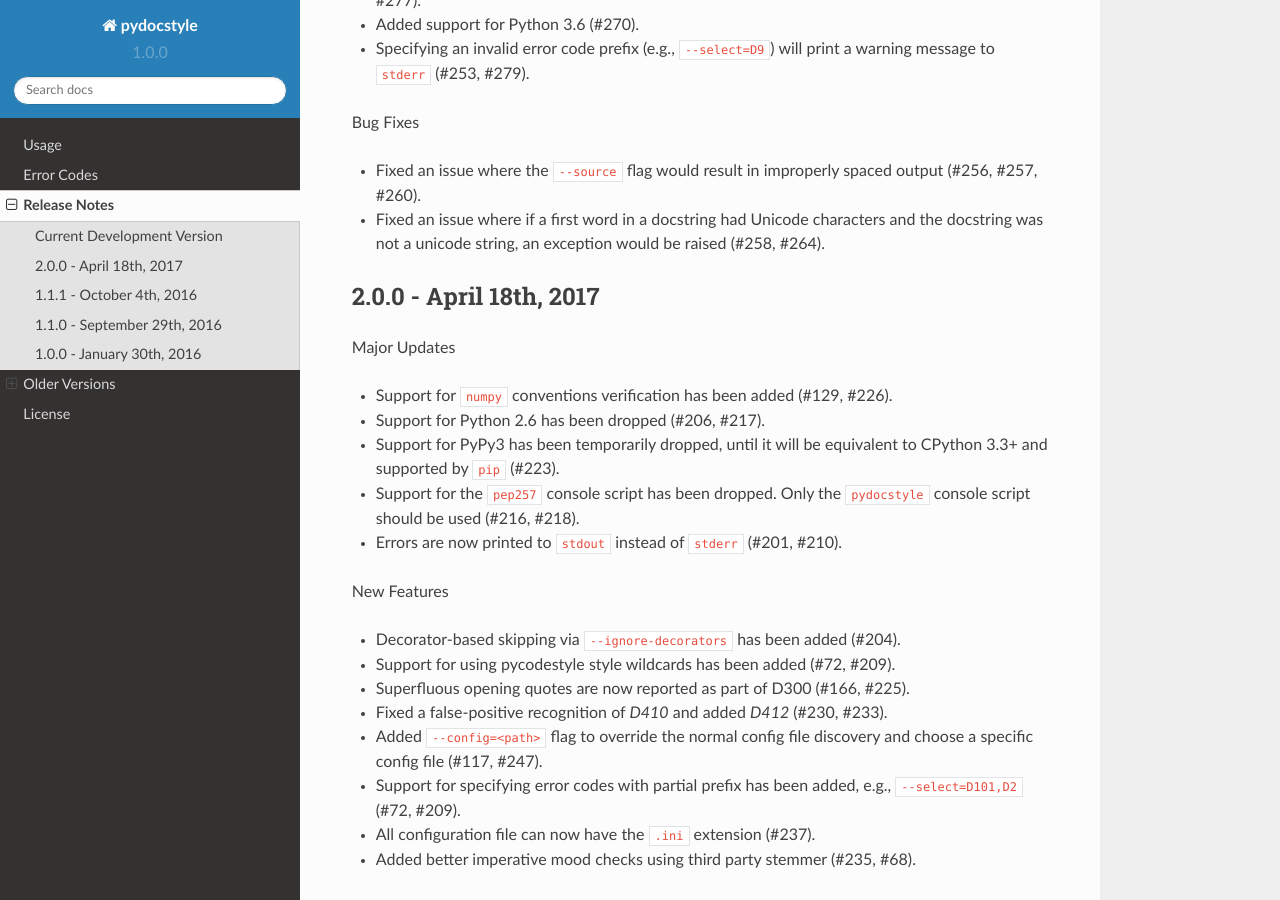
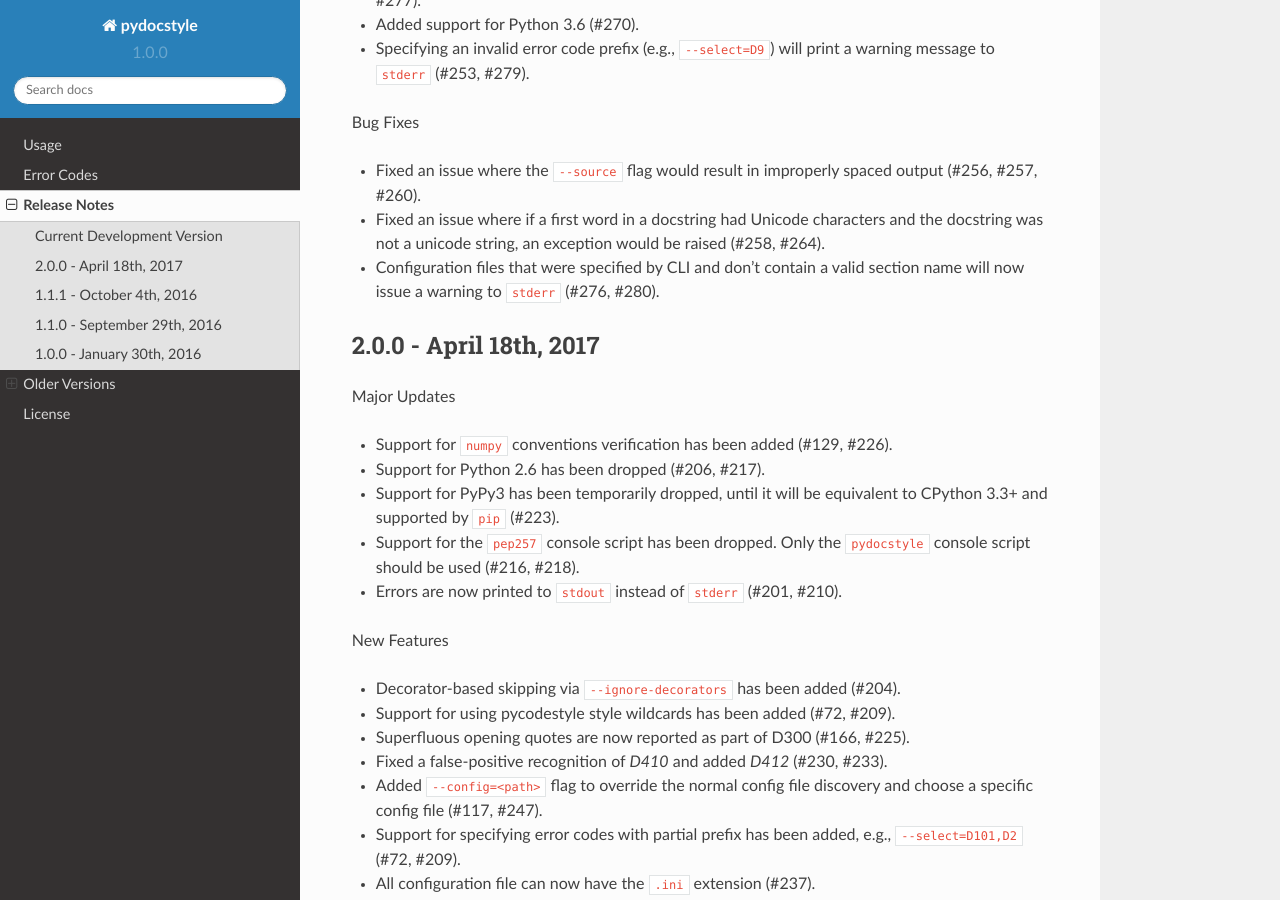
Before and after one commit to PyCQA/pydocstyle, a Sphinx documentation site: the page built from docs/release_notes.rst, in a window 1280 px wide and 900 px high, scrolled down 396 px. Built offline with Sphinx 7.4.7 and the Read the Docs theme 2.0.0, drawn with Linux system fonts in a browser that asks for light colours; the version number is read from the project's files by our own code.

Commit message:
#276 - Update release notes

```diff
--- a/docs/release_notes.rst
+++ b/docs/release_notes.rst
@@ -25,6 +25,8 @@
 * Fixed an issue where if a first word in a docstring had Unicode characters
   and the docstring was not a unicode string, an exception would be raised
   (#258, #264).
+* Configuration files that were specified by CLI and don't contain a valid
+  section name will now issue a warning to ``stderr`` (#276, #280).
 
 
 2.0.0 - April 18th, 2017
```
